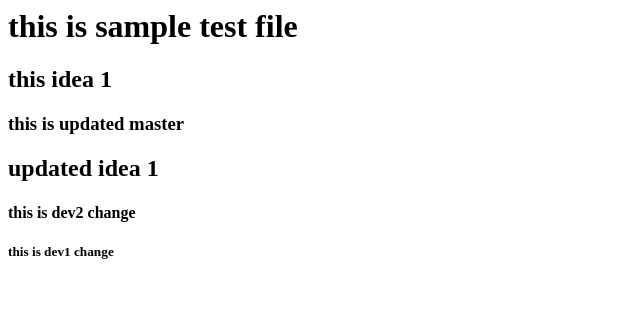
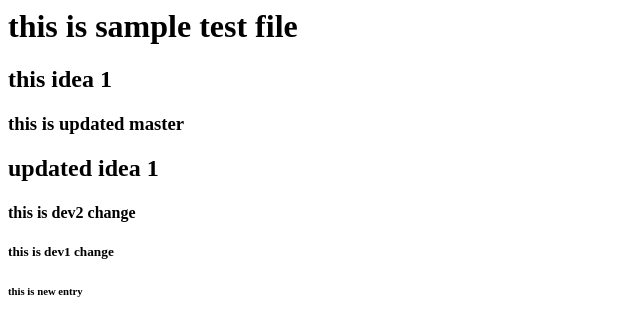
Before and after one commit to shellyviju/webtest2509, a plain HTML site: page index.html in a window 1280 px wide. Shown: the full height of the page, 0-640 px from the left. Drawn offline with Linux system fonts and the light colour scheme.

Commit message:
new change

```diff
--- a/index.html
+++ b/index.html
@@ -4,3 +4,4 @@
 <h2>updated idea 1</h2>
 <h4>this is  dev2 change</h4>
 <h5>this is dev1 change</h5>
+<h6>this is new entry</h6>
```
